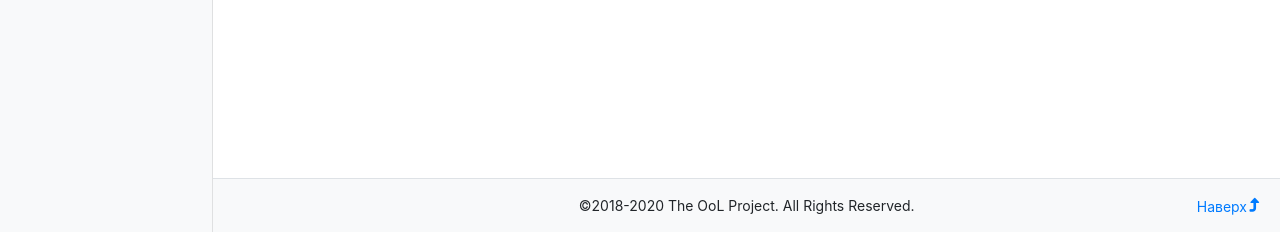
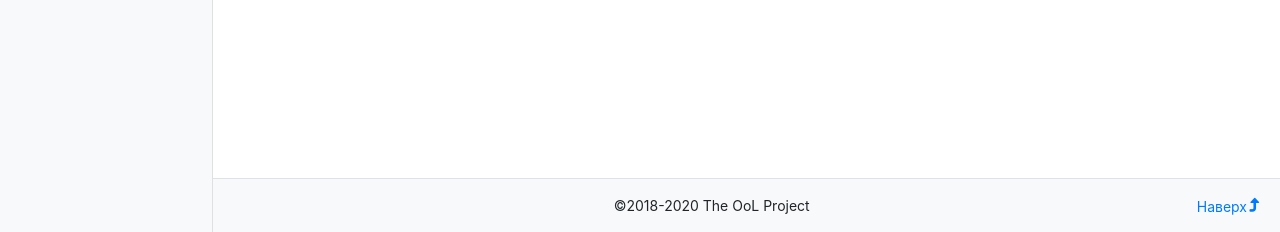
Before and after one commit to Brotiger/GitHubWiki, a PHP site: page / in a window 1280 px wide. Shown: the part 568-800 px from the top of the page. Run offline with PHP 8.4, Linux system fonts and the light colour scheme; some libraries are stand-ins or nearby versions.

Commit message:
m footer

```diff
--- a/styles/default.css
+++ b/styles/default.css
@@ -48,3 +48,6 @@ img{
         GitHub: https://github.com/Brotiger
         Telegram: @Brotiger63
 */
+.copyr{
+    margin-right: 70px;
+}
--- a/views/doc.php
+++ b/views/doc.php
@@ -68,7 +68,7 @@
                     </div>
                 </main>
                 <footer  class="col-md-9 ml-sm-auto col-lg-10 text-left text-sm-center fixed-bottom py-3 v border-top bg-light">
-                    ©2018-2020 The OoL Project. All Rights Reserved.
+                    <div class="copyr">©2018-2020 The OoL Project</div>
                     <!--
                     © 2020 Берестнев Дмитрий Дмитриевич
                     Контактная информация:
```
